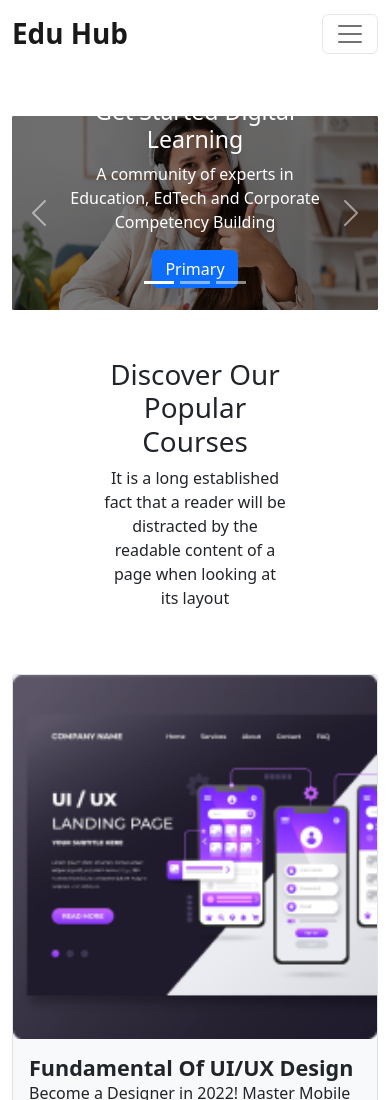
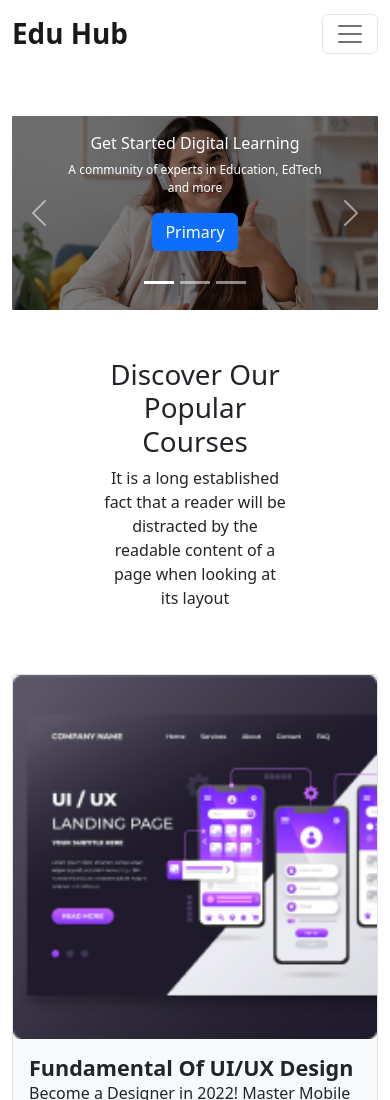
Before and after one commit to mostafiz-cw/assignment-3-css-framework-ed-tech, a plain HTML site: page index.html in a window 390 px wide. Shown: the top 1100 px of the page. Drawn offline with nearby package versions, Linux system fonts and the light colour scheme.

Commit message:
extra css media use

```diff
--- a/index.html
+++ b/index.html
@@ -69,9 +69,9 @@
                     <div class="carousel-item active">
                         <img src="/images/cover/cover-1.png" class="d-block w-100 overlay" alt="cover-1">
                         <div
-                            class="carousel-caption d-flex flex-column justify-content-center align-items-center h-100">
+                            class="caption carousel-caption d-flex flex-column justify-content-center align-items-center h-100">
                             <h3>Get Started Digital Learning</h3>
-                            <p>A community of experts in Education, EdTech and Corporate Competency Building</p>
+                            <p>A community of experts in Education, EdTech and more</p>
                             <button type="button" class="btn btn-primary">Primary</button>
                         </div>
                     </div>
--- a/style.css
+++ b/style.css
@@ -2,3 +2,13 @@
     filter: brightness(50%);
 
 }
+
+@media (max-width: 576px) {
+    .caption > h3{
+        font-size: 16px;
+    }
+    .caption > p{
+        font-size: 12px;
+    }
+
+}
```
